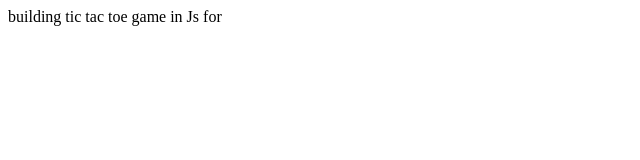
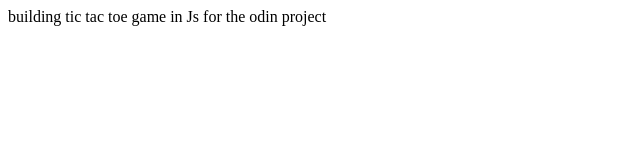
Before and after one commit to Tushar-Alec/Tic-Tac-Toe, a plain HTML site: page index.html in a window 1280 px wide. Shown: the whole page, without its empty margins (0-640 px from the left). Drawn offline with Linux system fonts and the light colour scheme.

Commit message:
Changed the description of the project from "building tic tac toe game in Js for" to "building tic tac toe game in Js for the odin project".

```diff
--- a/index.html
+++ b/index.html
@@ -8,6 +8,6 @@
     <script src="app.js" defer></script>
 </head>
 <body>
-    building tic tac toe game in Js for
+    building tic tac toe game in Js for the odin  project
 </body>
 </html>
```
